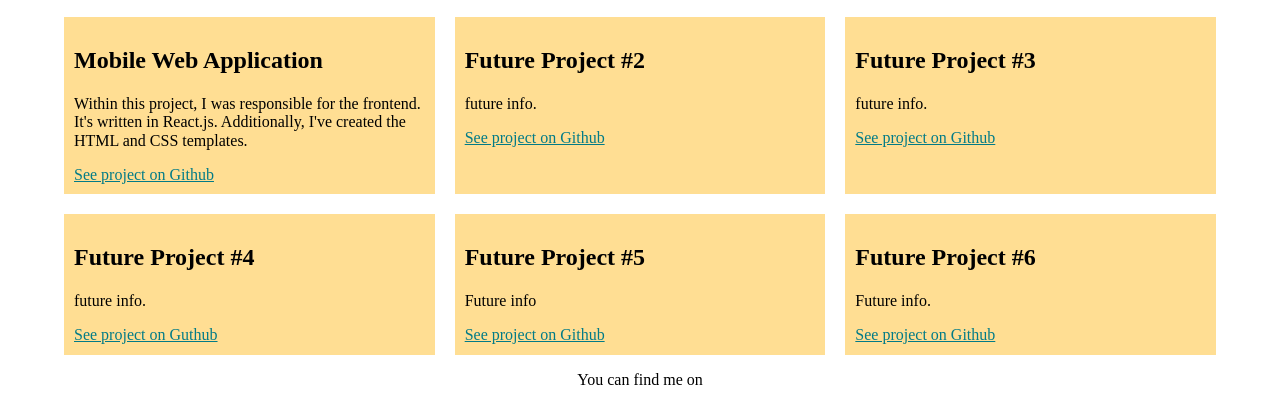
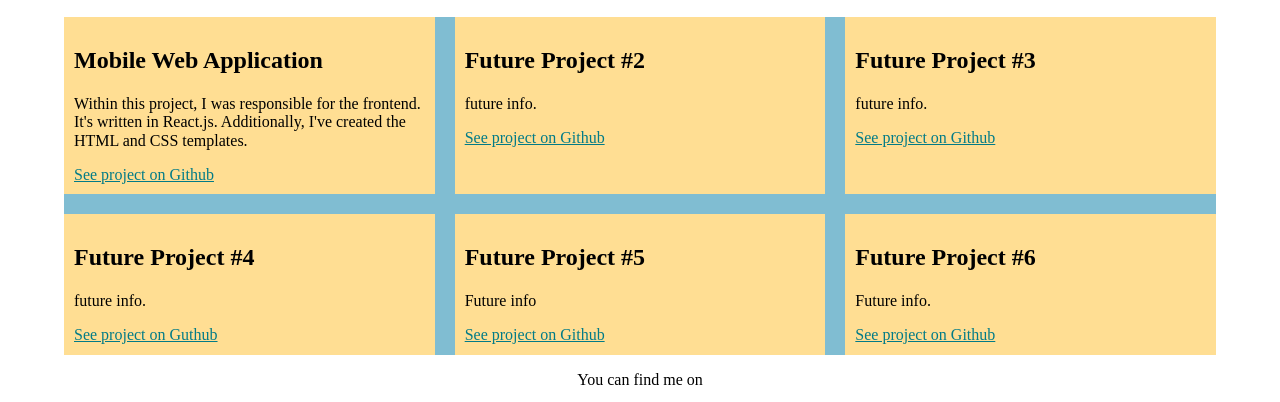
Before and after one commit to Coldest-Out/portfolio-webstie, a plain HTML site: page projects.html in a window 1280 px wide. Shown: the part 73-475 px from the top of the page. Drawn offline with nearby package versions, Linux system fonts and the light colour scheme.

Commit message:
Revert "removed the background color from .container element"
This reverts commit 0773bb8f3a9d32110aca44312b47105282c589be.

```diff
--- a/css/style.production.css
+++ b/css/style.production.css
@@ -22,10 +22,9 @@ rgb(2, 123, 135)
   background-color: rgb(255, 222, 147);
 }
 
-/*
 .container {
-  background-color: var(--secondary-color)
-} */
+  background-color: rgb(128, 189, 210)
+}
 
 .mainv1 {
   font-family: 'Domine', sans-serif;
--- a/css/styles.css
+++ b/css/styles.css
@@ -30,10 +30,9 @@ rgb(2, 123, 135)
   background-color: var(--background-color);
 }
 
-/*
 .container {
   background-color: var(--secondary-color)
-} */
+}
 
 .mainv1 {
   font-family: 'Domine', sans-serif;
```
